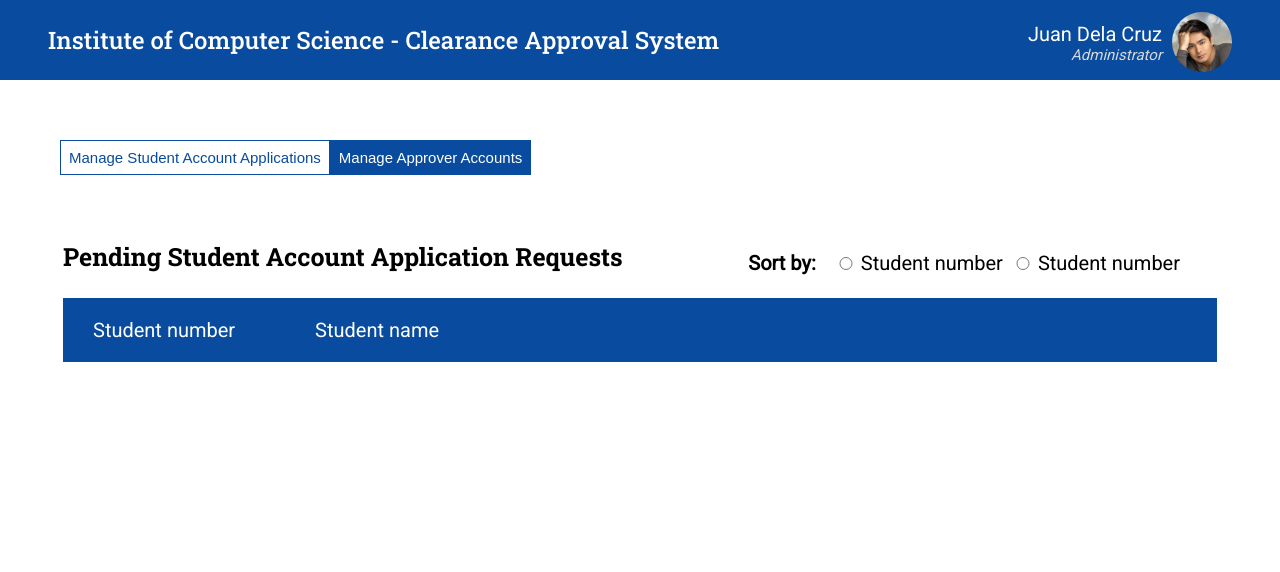
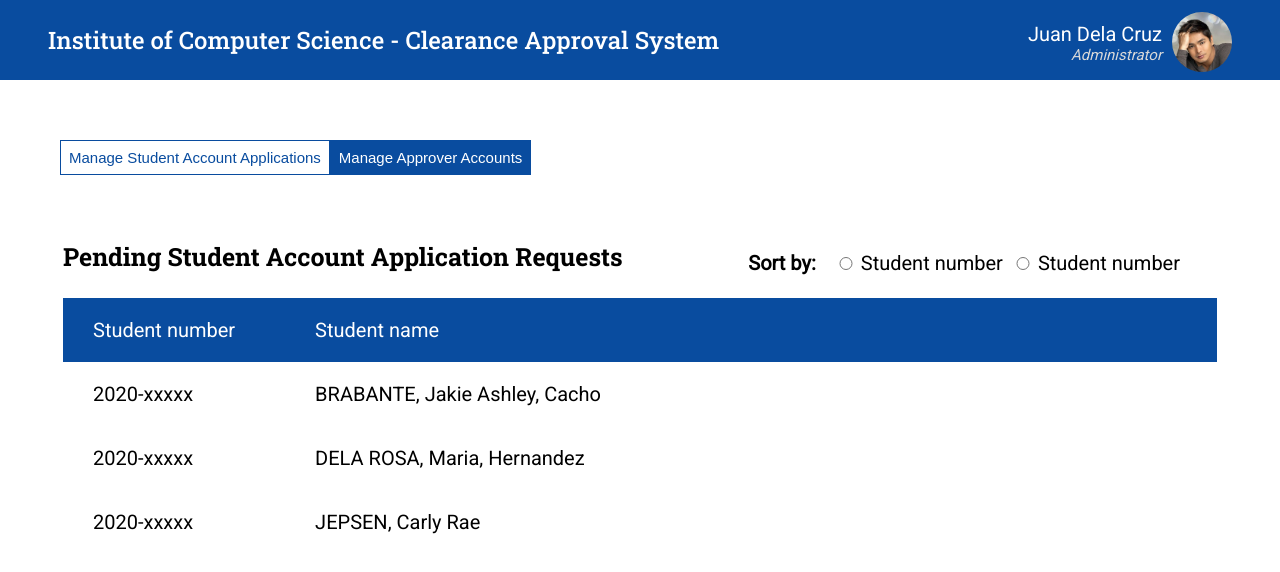
Before and after one commit to jakiebravarian/ICS_Clearance_System, a React (Create React App) app in the folder frontend/: page /manage-applications in a window 1280 px wide. Shown: the top 572 px of the page. Built offline with nearby package versions, Linux system fonts and the light colour scheme.

Commit message:
ui: added a list of applications to the manage applications page

```diff
--- a/frontend/src/assets/styles/admin.css
+++ b/frontend/src/assets/styles/admin.css
@@ -82,3 +82,7 @@
 .col-labels {
     margin-left: 30px;
 }
+
+.first-col {
+    margin-right: 122px;
+}
--- a/frontend/src/data.js
+++ b/frontend/src/data.js
@@ -36,3 +36,18 @@ export const adminInfo = {
 export const remarks = {
     remarks: "Lorem ipsum dolor sit amet, consectetur adipiscing elit, sed do eiusmod tempor incididunt ut labore et dolore magna aliqua. Ut enim ad minim veniam, quis nostrud exercitation ullamco laboris nisi ut aliquip ex ea commodo consequat. Duis ."
 }
+
+export const studentApps = [
+    {
+        studentNumber: "2020-xxxxx",
+        studentName: "BRABANTE, Jakie Ashley, Cacho"
+    },
+    {
+        studentNumber: "2020-xxxxx",
+        studentName: "DELA ROSA, Maria, Hernandez"
+    },
+    {
+        studentNumber: "2020-xxxxx",
+        studentName: "JEPSEN, Carly Rae"
+    }
+]
--- a/frontend/src/pages/Admin/AdminComponents.js
+++ b/frontend/src/pages/Admin/AdminComponents.js
@@ -49,7 +49,9 @@ function StudentSort() {
     )
 }
 
-function StudentAppsList() {
+function StudentAppsList(props) {
+    var studentsList = props.data;
+
     return (
         <div className="column student-apps-list">
             {/* header */}
@@ -59,6 +61,14 @@ function StudentAppsList() {
                     <p>Student name</p>
                 </div>
             </div>
+            {
+                studentsList.map((student) => (
+                    <div className="row col-labels">
+                        <p className="first-col">{student.studentNumber}</p>
+                        <p>{student.studentName}</p>
+                    </div>
+                ))
+            }
         </div>
     )
 }
--- a/frontend/src/pages/Admin/Manage-Applications.js
+++ b/frontend/src/pages/Admin/Manage-Applications.js
@@ -1,4 +1,5 @@
 import React from "react";
+import { studentApps } from "../../data";
 
 // import components from student components
 import { Header, Footer } from "../ScreenComponents";
@@ -25,7 +26,7 @@ export default function ManageApplications() {
             </div>
 
             {/* list of students */}
-            <StudentAppsList/>
+            <StudentAppsList data={studentApps}/>
         </div>
     )
 }
```
